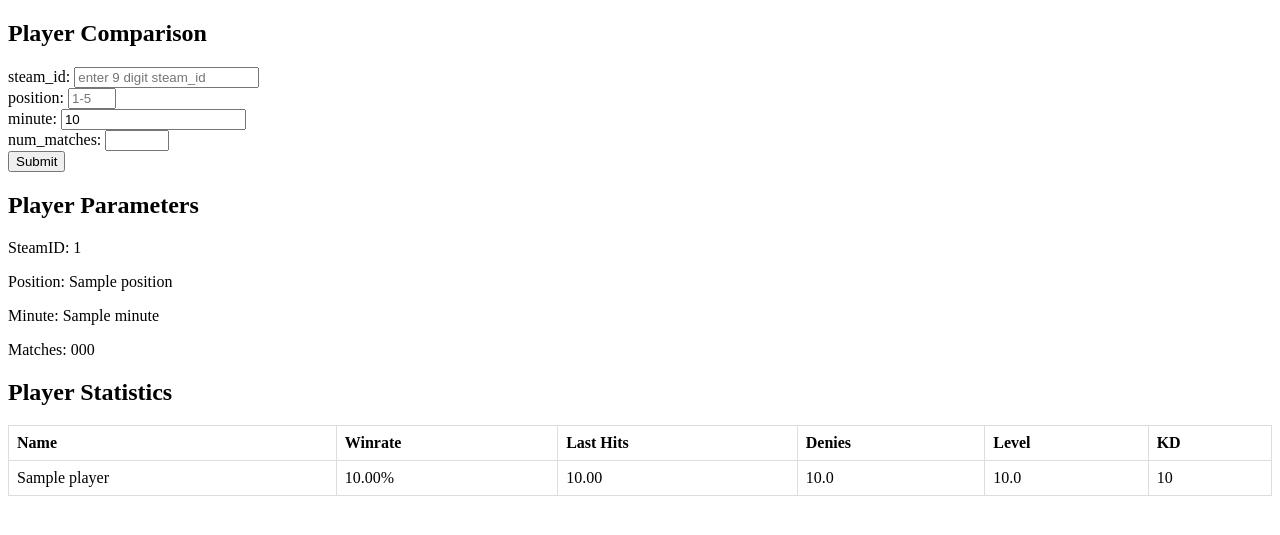
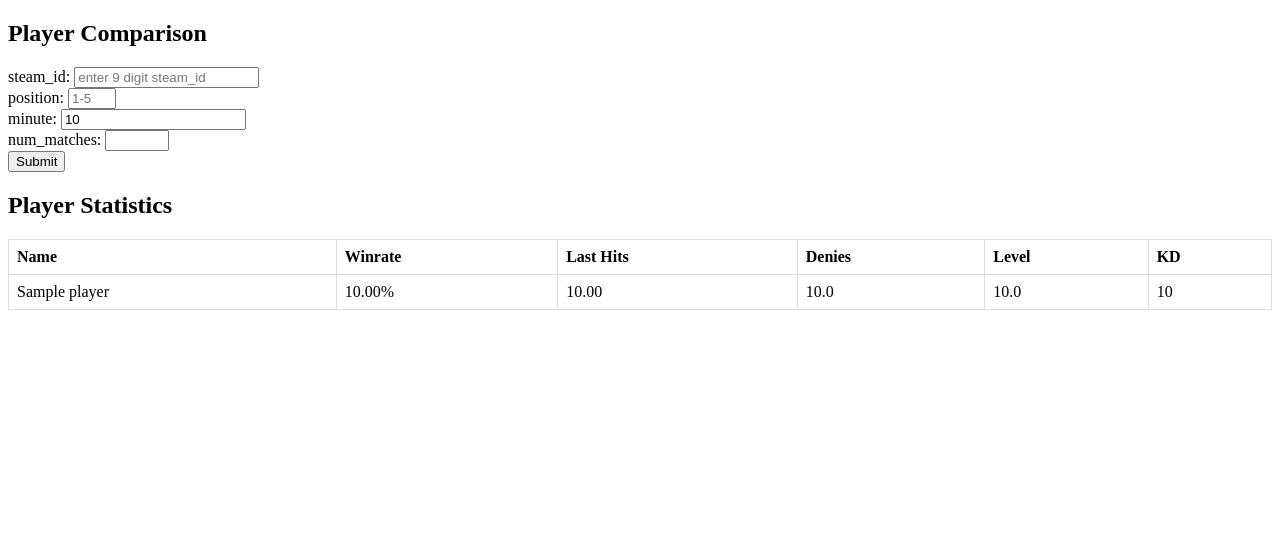
Before and after one commit to PotatoShaga/DotaApi, a Django app: template djangotut/DotaApp/templates/index.html in a window 1280 px wide. Shown: the top 535 px of the page. Run offline with Django 5.2, Linux system fonts and the light colour scheme; the template is opened without the code that fills it: most values are stand-ins (such as "Sample title", 1, 10 or a date in 2020).

Commit message:
Revert "added player parameter tables"
This reverts commit c1346438bbb261cedd76bc6c0fa858fbbdcdf92d.

```diff
--- a/djangotut/DotaApp/templates/index.html
+++ b/djangotut/DotaApp/templates/index.html
@@ -1,7 +1,7 @@
 <!DOCTYPE html>
 <html>
     <head>
-        <title>myteamsucks</title>
+        <title>Player Statistics</title>
         <style>
             .stats-table {
                 border-collapse: collapse;
@@ -16,7 +16,7 @@
                 background-color: #f2f2f2;
             }
             .highlight-you {
-                background-color: #7bc57e;
+                background-color: #e6ffe6;
             }
         </style>
     </head>
@@ -37,16 +37,6 @@
 
             <button type="submit">Submit</button>
         </form>
-
-        {% if parameters %}
-        <div class="parameters">
-            <h2>Player Parameters</h2>
-            <p>SteamID: {{ parameters.steam_id }}</p>
-            <p>Position: {{ parameters.position }}</p>
-            <p>Minute: {{ parameters.minute }}</p>
-            <p>Matches: {{ parameters.number_of_matches_to_parse }}</p>
-        </div>
-        {% endif %}
 
         {% if players %}  <!-- Only show table when players (the context dict) exists -->
         <h2>Player Statistics</h2>
```
Also changed, not shown: djangotut/DotaApp/views.py (+2 -6 lines).
